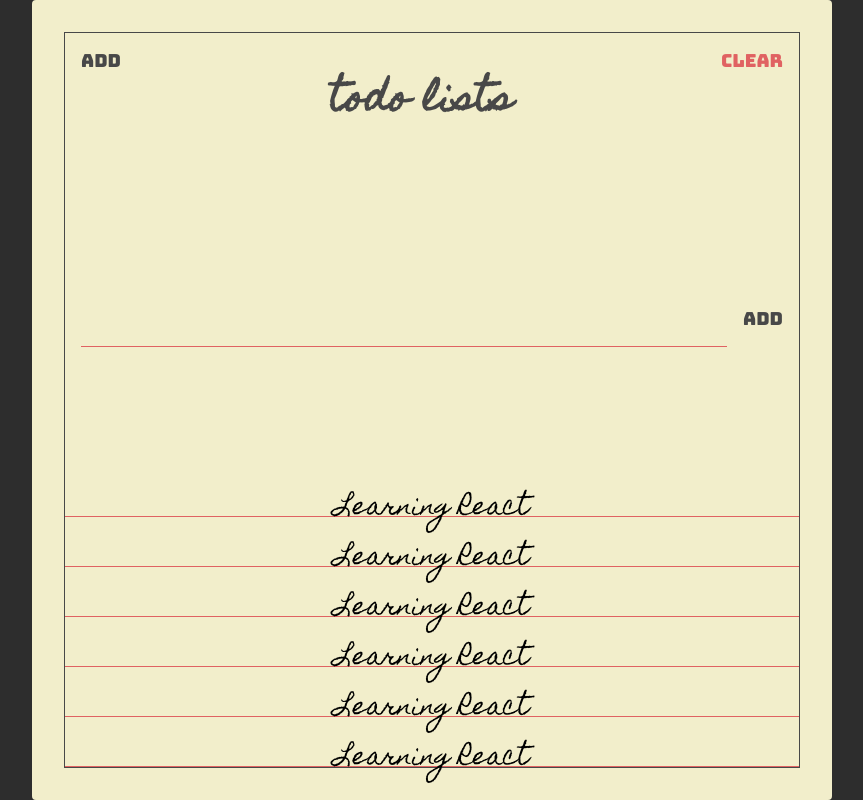
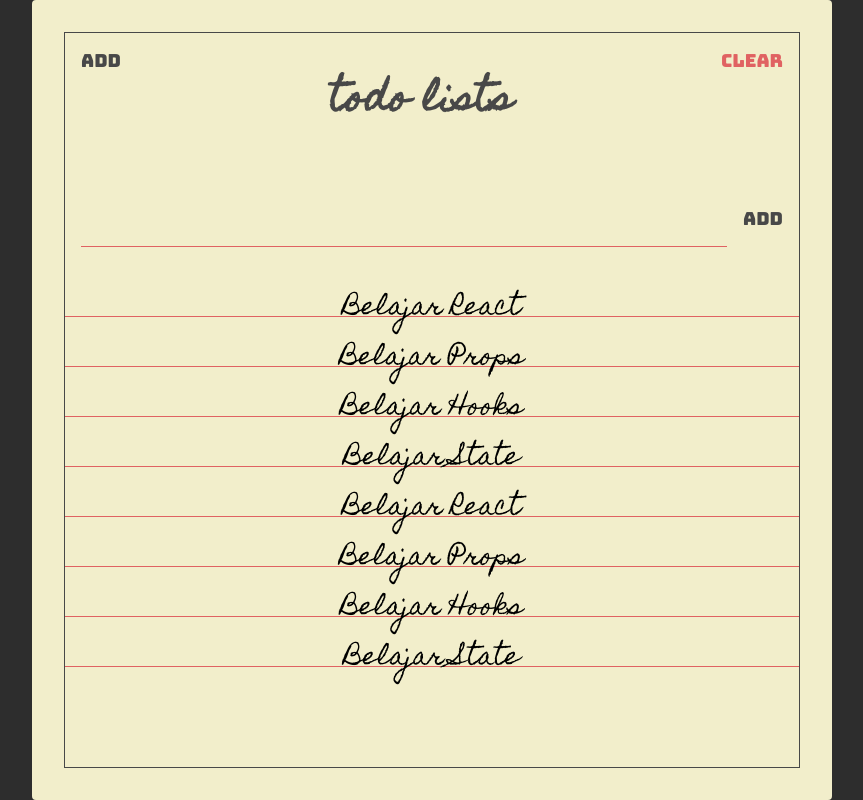
Before and after one commit to hmfzh/react-starter-todo-list, a React (Create React App) app: page / in a window 1280 px wide. Shown: the whole page, without its empty margins (208-1071 px from the left). Built offline with nearby package versions, Linux system fonts and the light colour scheme.

Commit message:
Membuat Pages

```diff
--- a/src/App.js
+++ b/src/App.js
@@ -1,43 +1,7 @@
 import React from "react";
 import "./styles.css";
-import Paper from "./component/Paper";
+import TodoList from "./pages/TodoList";
 
 export default function App() {
-  return (
-    <Paper>
-      <section className="header">
-        <button className="header-btn main-black-color">Add</button>
-        <h1 className="header-title">Todo Lists</h1>
-        <button className="header-btn main-red-color">Clear</button>
-      </section>
-
-      <section className="add">
-        <form className="add-form">
-          <input type="text" name="" className="add-input" />
-          <button className="add-btn main-black-color">Add</button>
-        </form>
-      </section>
-
-      <section className="todos">
-        <div className="todo">
-          <span className="todo-text">Learning React</span>
-        </div>
-        <div className="todo">
-          <span className="todo-text">Learning React</span>
-        </div>
-        <div className="todo">
-          <span className="todo-text">Learning React</span>
-        </div>
-        <div className="todo">
-          <span className="todo-text">Learning React</span>
-        </div>
-        <div className="todo">
-          <span className="todo-text">Learning React</span>
-        </div>
-        <div className="todo">
-          <span className="todo-text">Learning React</span>
-        </div>
-      </section>
-    </Paper>
-  );
+  return <TodoList />;
 }
--- a/src/component/Header.jsx
+++ b/src/component/Header.jsx
@@ -0,0 +1,13 @@
+import React from "react";
+
+const Header = () => {
+  return (
+    <section className="header">
+      <button className="header-btn main-black-color">Add</button>
+      <h1 className="header-title">Todo Lists</h1>
+      <button className="header-btn main-red-color">Clear</button>
+    </section>
+  );
+};
+
+export default Header;
--- /dev/null
+++ b/src/component/Todo.jsx
@@ -0,0 +1,16 @@
+import React from "react";
+import PropTypes from "prop-types";
+
+const Todo = (props) => {
+  return (
+    <div className="todo">
+      <span className="todo-text">{props.text}</span>
+    </div>
+  );
+};
+
+Todo.propTypes = {
+  text: PropTypes.string.isRequired
+};
+
+export default Todo;
--- a/src/component/TodoForm.jsx
+++ b/src/component/TodoForm.jsx
@@ -0,0 +1,14 @@
+import React from "react";
+
+const TodoFrom = () => {
+  return (
+    <section className="add">
+      <form className="add-form">
+        <input type="text" name="" className="add-input" />
+        <button className="add-btn main-black-color">Add</button>
+      </form>
+    </section>
+  );
+};
+
+export default TodoFrom;
--- a/src/component/Todos.jsx
+++ b/src/component/Todos.jsx
@@ -0,0 +1,40 @@
+import React from "react";
+import Todo from "./Todo";
+
+const Todos = () => {
+  const todos = [
+    {
+      text: "Belajar React"
+    },
+    {
+      text: "Belajar Props"
+    },
+    {
+      text: "Belajar Hooks"
+    },
+    {
+      text: "Belajar State"
+    },
+    {
+      text: "Belajar React"
+    },
+    {
+      text: "Belajar Props"
+    },
+    {
+      text: "Belajar Hooks"
+    },
+    {
+      text: "Belajar State"
+    }
+  ];
+  return (
+    <section className="todos">
+      {todos.map((todo) => {
+        return <Todo text={todo.text} />;
+      })}
+    </section>
+  );
+};
+
+export default Todos;
--- /dev/null
+++ b/src/pages/TodoList.jsx
@@ -0,0 +1,18 @@
+import React from "react";
+
+import Paper from "../component/Paper";
+import Header from "../component/Header";
+import TodoForm from "../component/TodoForm";
+import Todos from "../component/Todos";
+
+const TodoList = () => {
+  return (
+    <Paper>
+      <Header />
+      <TodoForm />
+      <Todos />
+    </Paper>
+  );
+};
+
+export default TodoList;
--- a/src/styles.css
+++ b/src/styles.css
@@ -123,13 +123,14 @@
 .todos {
   display: flex;
   flex-direction: column;
+  min-height: 500px;
 }
 
 .todo {
   position: relative;
   flex: 1 0 auto;
   text-align: center;
-  min-height: 34px;
+  max-height: 34px;
   margin: 16px 0 0;
   font-family: "Homemade Apple", sans-serif;
   font-size: 24px;
@@ -137,6 +138,8 @@
 }
 
 .todo-text {
+  width: 100%;
+  height: 50px;
   position: absolute;
   left: 50%;
   transform: translate(-50%);
```
